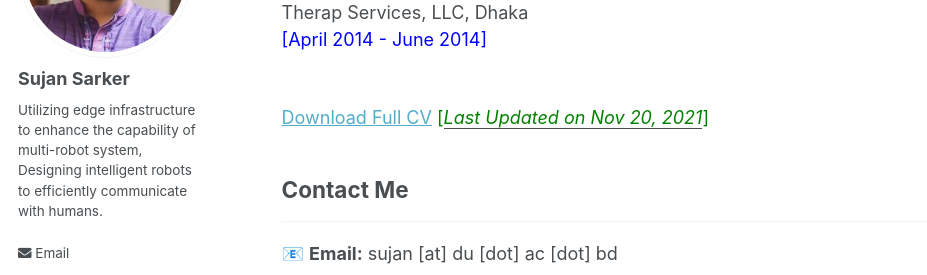
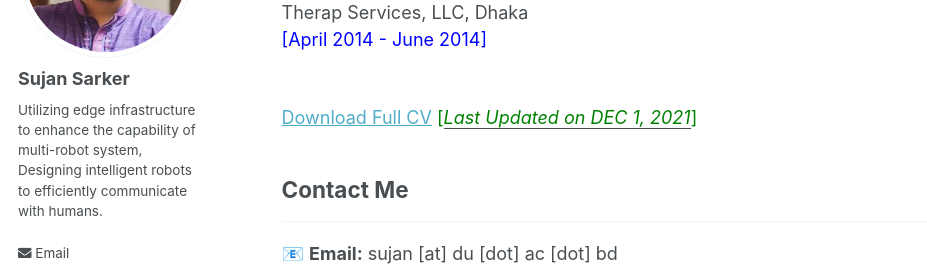
Before and after one commit to sujan-sarker/sujan-sarker.github.io, a Jekyll site: the page built from _pages/cv.md, in a window 1280 px wide and 900 px high, scrolled down 1022 px. Shown: the part 153-428 px from the top of the window, without its empty margins (0-927 px from the left). Built offline with Jekyll 4.4.1, drawn with Linux system fonts in a browser that asks for light colours.

Commit message:
Update cv.md

```diff
--- a/_pages/cv.md
+++ b/_pages/cv.md
@@ -44,7 +44,7 @@ Therap Services, LLC, Dhaka <br />
 <span style ="color:blue"> [April 2014 - June 2014] </span>
 <br /> <br />
 
-[Download Full CV](https://sujan-sarker.github.io/files/resume_sujan.pdf) <span style ="color:Green"> [<ins>*Last Updated on Nov 20, 2021*</ins>] </span>
+[Download Full CV](https://sujan-sarker.github.io/files/resume_sujan.pdf) <span style ="color:Green"> [<ins>*Last Updated on DEC 1, 2021*</ins>] </span>
 
 ## Contact Me
 -------------
```
